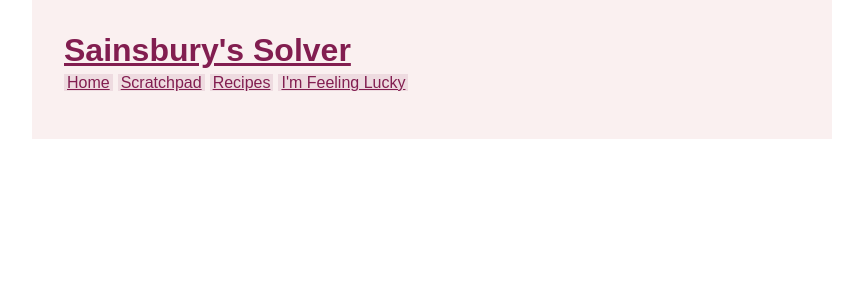
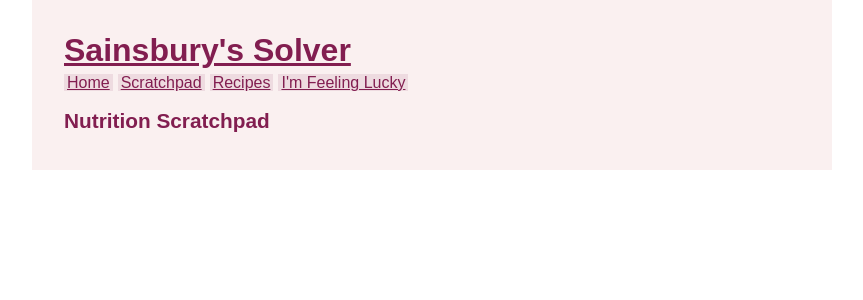
Before and after one commit to zac-garby/sainsburys-solver, a Vue app in the folder sainsbury-solver/: page /scratch in a window 1280 px wide. Shown: the top 300 px of the page, without its empty margins (208-1071 px from the left). Built offline with nearby package versions, Linux system fonts and the light colour scheme; the HTML template or start-up script is replaced by a standard one.

Commit message:
start on scratchpad

```diff
--- a/sainsbury-solver/src/main.js
+++ b/sainsbury-solver/src/main.js
@@ -6,6 +6,7 @@
 import Home from "./views/Home.vue";
 import TaxonomyDetail from "./views/TaxonomyDetail.vue";
 import ProductDetail from "./views/ProductDetail.vue";
+import Scratchpad from "./views/Scratchpad.vue";
 import App from "./App.vue";
 
 const routes = [
@@ -23,6 +24,11 @@
         path: "/product/:id",
         name: "ProductDetail",
         component: ProductDetail,
+    },
+    {
+        path: "/scratch",
+        name: "Scratchpad",
+        component: Scratchpad,
     },
     {
         path: "/lucky",
--- /dev/null
+++ b/sainsbury-solver/src/views/Scratchpad.vue
@@ -0,0 +1,6 @@
+<script setup>
+</script>
+
+<template>
+    <h2>Nutrition Scratchpad</h2>
+</template>
```
